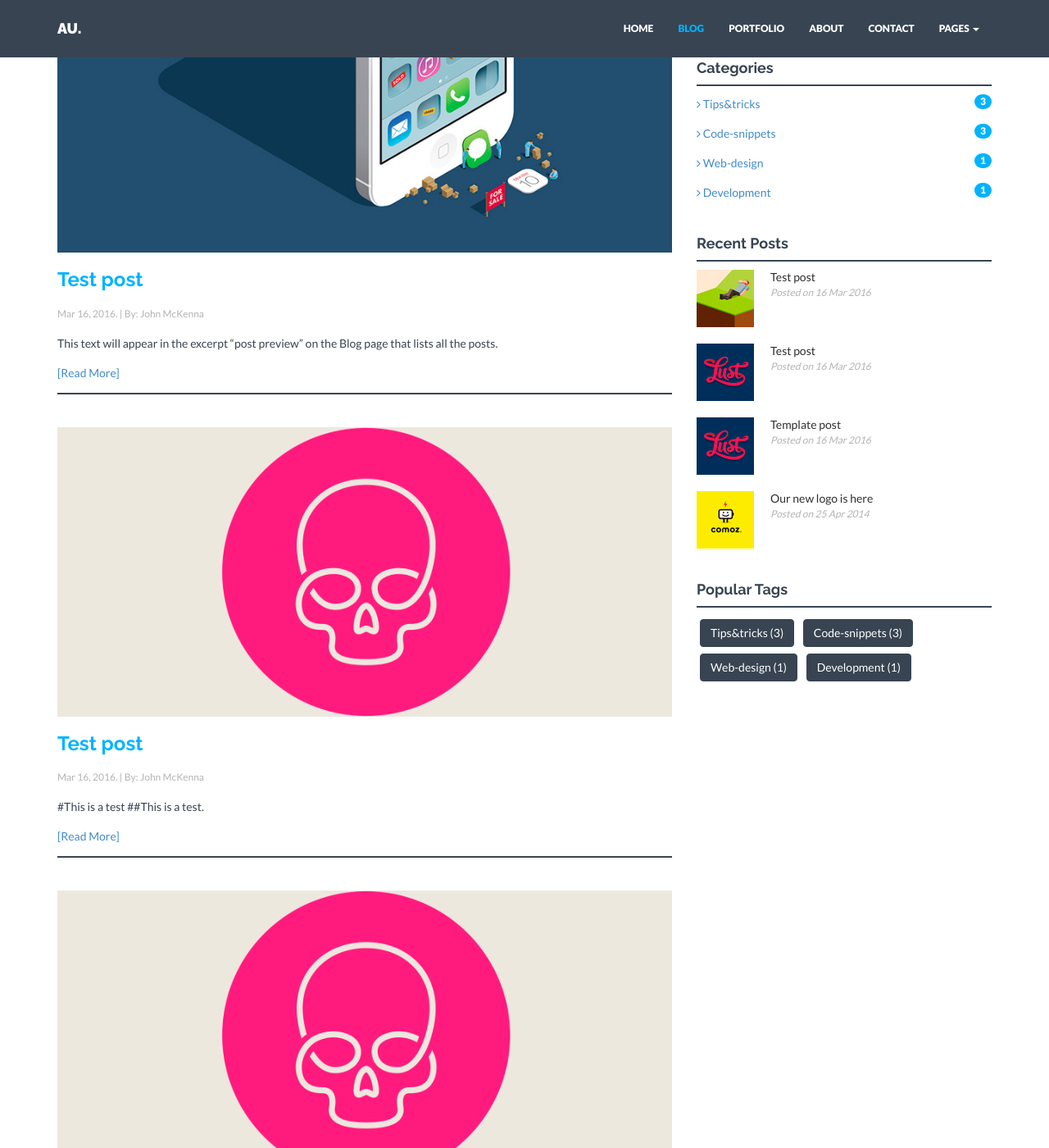
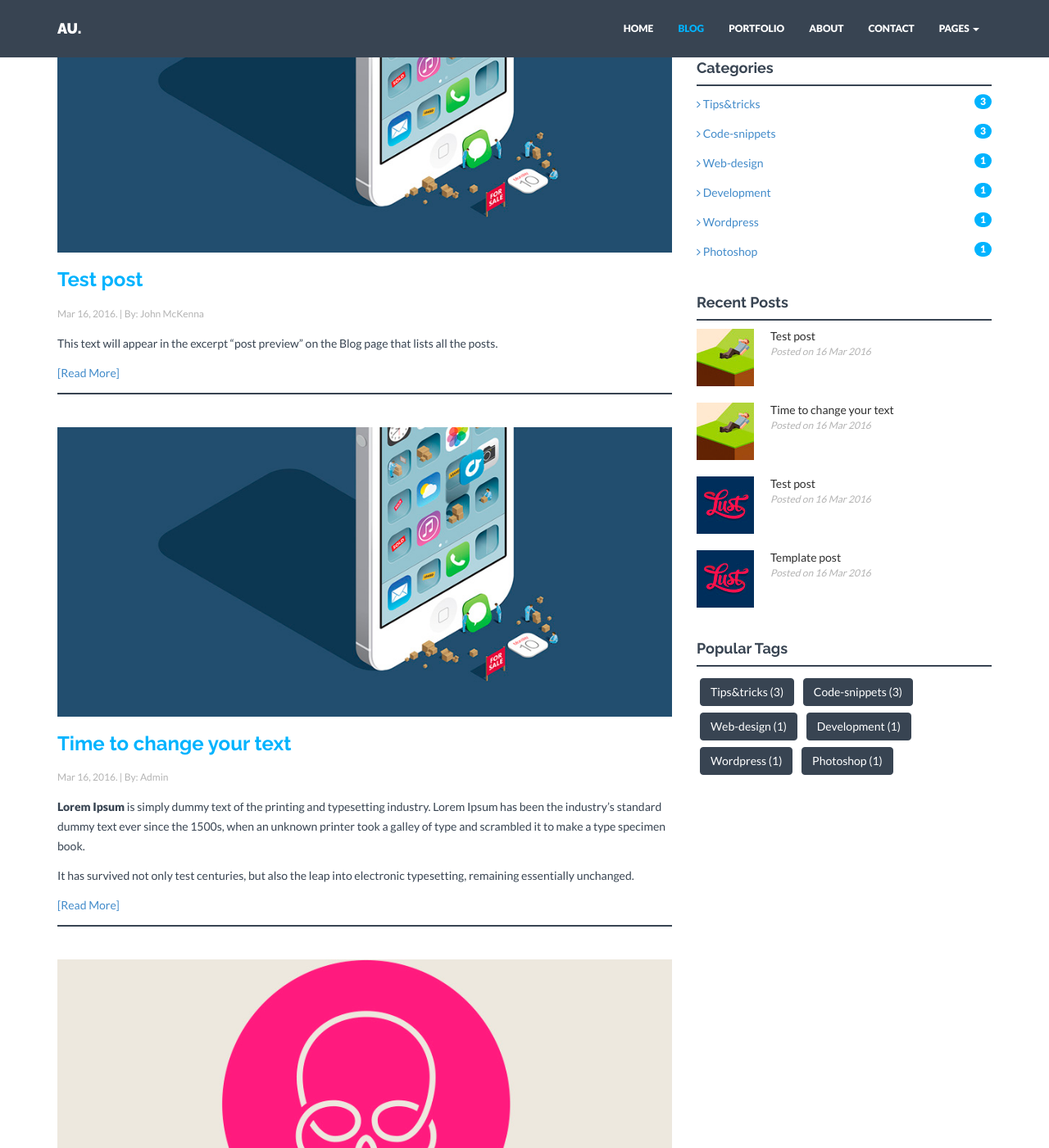
Before and after one commit to ampuppr/ampuppr.github.io, a Jekyll site: the page built from blog.html, in a window 1280 px wide and 1400 px high, scrolled down 291 px. Shown: the whole window at 82% size. Built offline with Jekyll 4.4.1, drawn with Linux system fonts in a browser that asks for light colours; nearby versions of some CDN libraries; a file with an impossible date is left out.

Commit message:
Updated 2014-04-25-time-to-change-your-apps.markdown

```diff
--- a/_posts/blog/2014-04-25-time-to-change-your-apps.markdown
+++ b/_posts/blog/2014-04-25-time-to-change-your-apps.markdown
@@ -1,7 +1,7 @@
 ---
 layout: post
 title: Time to change your text
-date: {}
+date: 2016-03-16T10:09:07.000Z
 author: Admin
 categories:
   - blog
```
